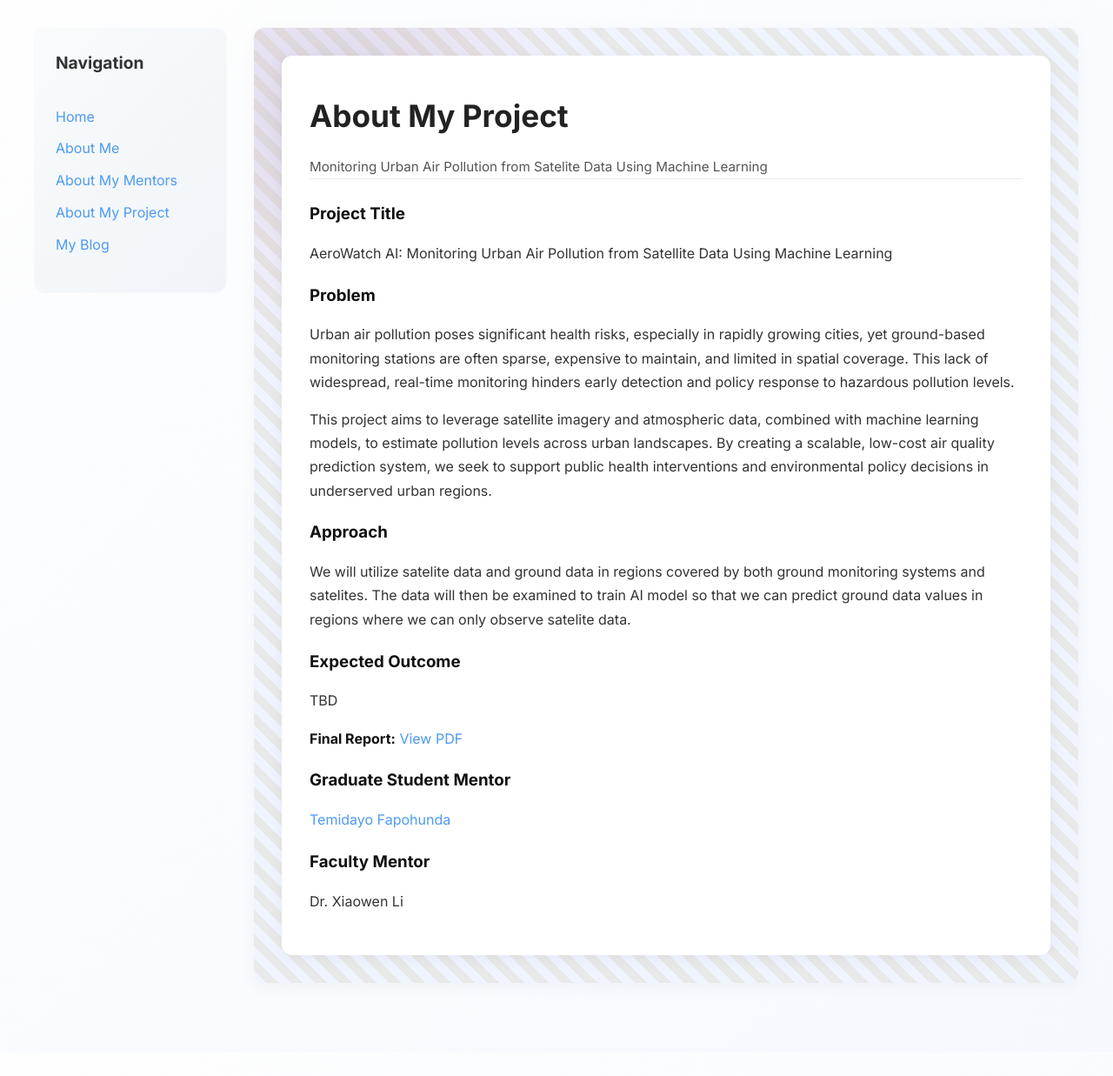
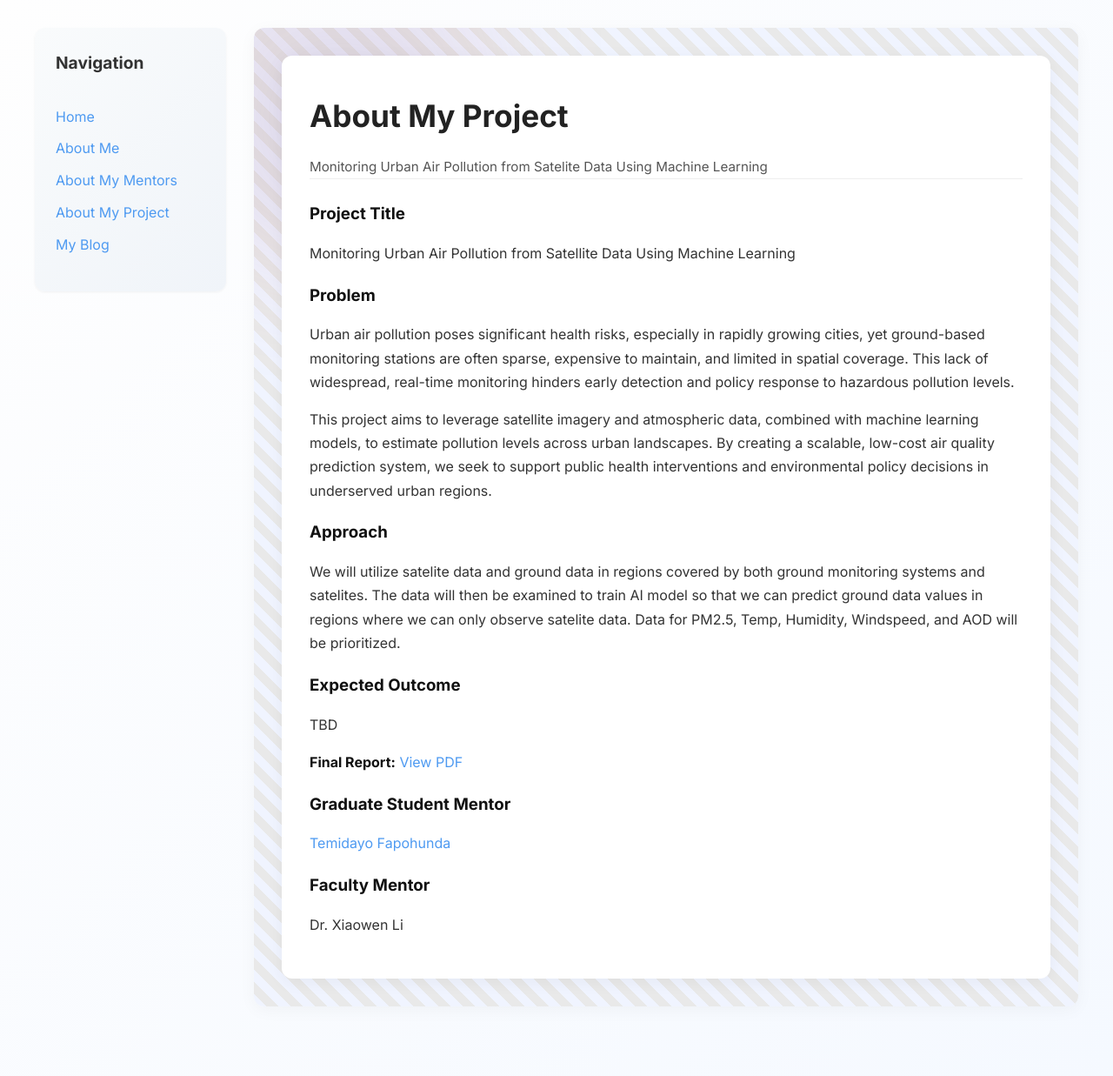
Before and after one commit to Nginga/Nginga.github.io, a Jekyll site: the page built from pages/about-my-project.md, in a window 1280 px wide. Shown: the whole page at 87% size. Built offline with Jekyll 4.4.1, drawn with Linux system fonts in a browser that asks for light colours; before the commit the page ends 1210 px from its top, so only the background shows below that.

Commit message:
Update about-my-project.md

```diff
--- a/pages/about-my-project.md
+++ b/pages/about-my-project.md
@@ -4,7 +4,7 @@
 permalink: /about-my-project.html
 
 subtitle: Monitoring Urban Air Pollution from Satelite Data Using Machine Learning
-project_title: "AeroWatch AI: Monitoring Urban Air Pollution from Satellite Data Using Machine Learning"
+project_title: " Monitoring Urban Air Pollution from Satellite Data Using Machine Learning"
 
 problem: |
     Urban air pollution poses significant health risks, especially in rapidly growing cities, yet ground-based monitoring stations are often sparse, expensive to maintain, and limited in spatial coverage. This lack of widespread, real-time monitoring hinders early detection and policy response to hazardous pollution levels.
@@ -14,6 +14,7 @@
 
 approach: |
   We will utilize satelite data and ground data in regions covered by both ground monitoring systems and satelites. The data will then be examined to train AI model so that we can predict ground data values in regions where we can only observe satelite data.
+  Data for PM2.5, Temp, Humidity, Windspeed, and AOD will be prioritized.
 
 outcome: |
   TBD
```
